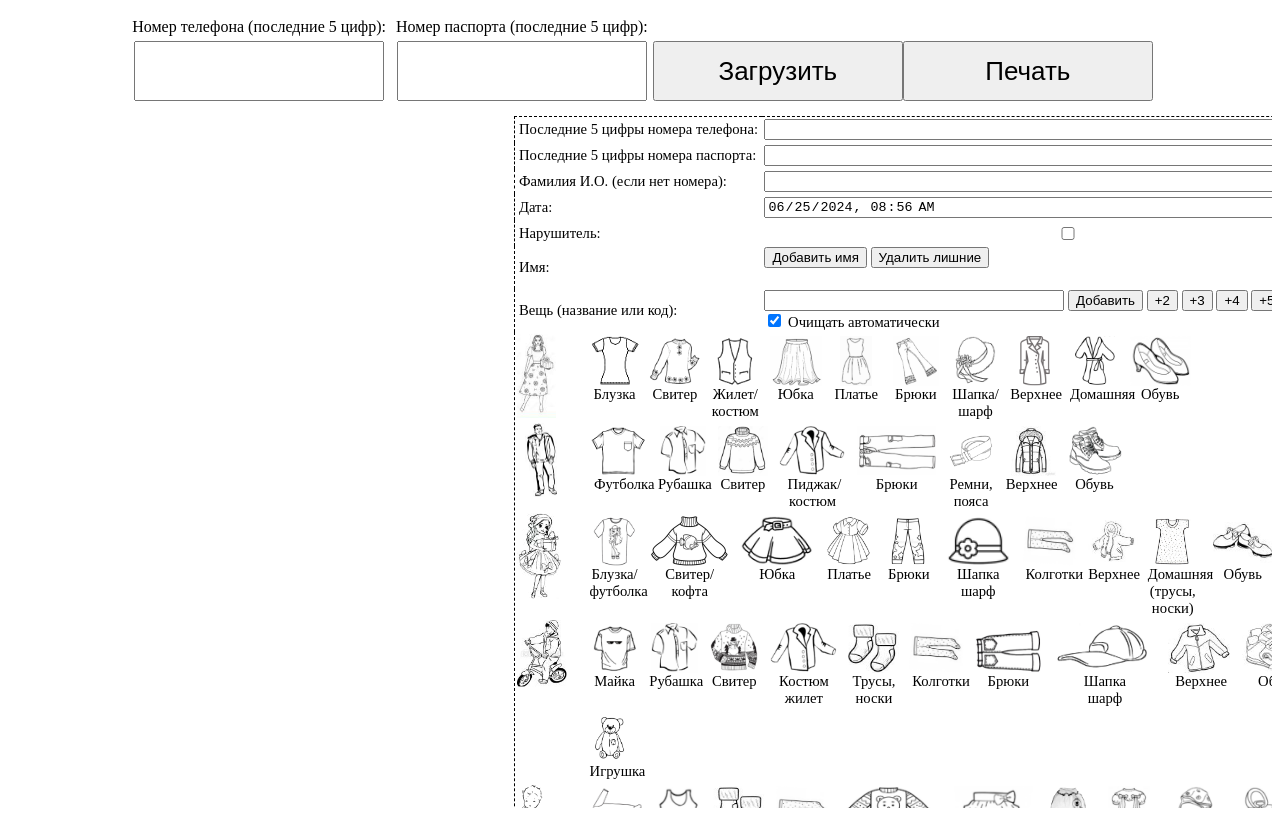
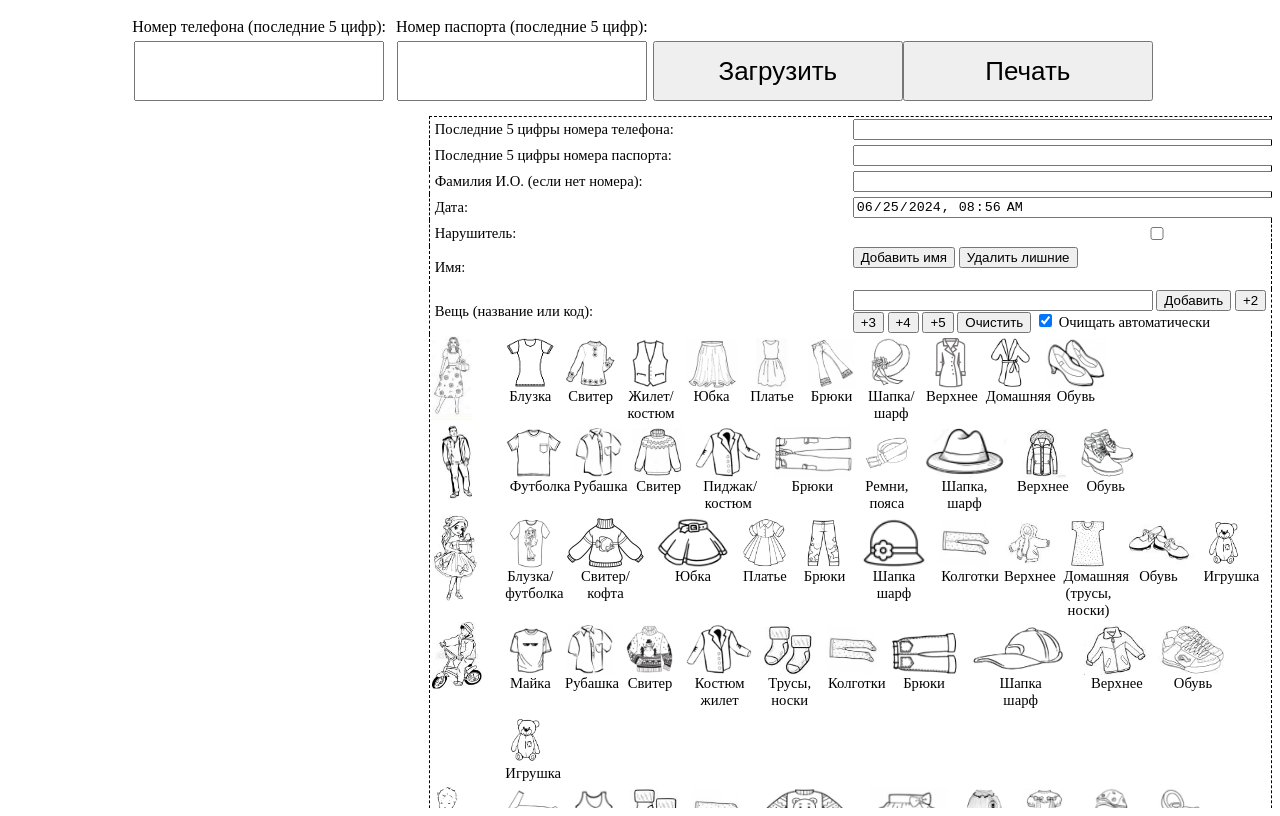
Before and after one commit to PFight/tag-generator, a website with bundled scripts: page assets/visitor.html in a window 1280 px wide. Built offline with nearby package versions, Linux system fonts and the light colour scheme; some packages are replaced by stand-ins of ours; files whose address does not match are found by name.

Commit message:
Fixed css, added man's hat.

```diff
--- a/assets/visitor.html
+++ b/assets/visitor.html
@@ -2,7 +2,7 @@
 	<meta charset="UTF-8">
 	<meta name="viewport" content="width=device-width, initial-scale=1" />
 	<head>
-		<link rel="stylesheet" href="app.css?v=17">
+		<link rel="stylesheet" href="app.css?v=18">
 	</head>
     <body class="visitor-body">
         <div id="pageType" data-value="visitor"></div>
@@ -196,6 +196,10 @@
 								<div class="gift-add-item__card" data-code="50">
 									<img src="50.png" class="gift-add-item__card-icon" />
 									<span class="gift-add-item__card-name">Ремни, пояса</span>
+								</div>
+								<div class="gift-add-item__card" data-code="11">
+									<img src="11.png" class="gift-add-item__card-icon" />
+									<span class="gift-add-item__card-name">Шапка, шарф</span>
 								</div>
 								<div class="gift-add-item__card" data-code="12">
 									<img src="12.png" class="gift-add-item__card-icon" />
@@ -416,6 +420,6 @@
 				<a class="add-item-toast__cancel" >Отмена</a>
 			</div>
 		</template>
-        <script src="app.js?v=28"></script>
+        <script src="app.js?v=29"></script>
 	</body>
 </html>
--- a/docs/app.css
+++ b/docs/app.css
@@ -32,6 +32,7 @@
     padding: 1em;
     width: 100%;
     box-sizing: border-box;
+    table-layout: fixed;
 }
 
 .gift-items {
@@ -52,7 +53,7 @@
     display: table-cell;
     padding: 0.3em;
     white-space: nowrap;
-    width: 0;
+    width: auto;
 }
 .gift-field__input {
     width: 600px;
@@ -279,7 +280,7 @@
 }
 
 #gift.visitor-panel-side {
-    flex: 1.5 1 0%;
+    flex: 2 1 0%;
 }
 
 .gift-add-item__person-list-item:hover {
--- a/src/gifts.css
+++ b/src/gifts.css
@@ -32,6 +32,7 @@
     padding: 1em;
     width: 100%;
     box-sizing: border-box;
+    table-layout: fixed;
 }
 
 .gift-items {
@@ -52,7 +53,7 @@
     display: table-cell;
     padding: 0.3em;
     white-space: nowrap;
-    width: 0;
+    width: auto;
 }
 .gift-field__input {
     width: 600px;
--- a/src/visitor.css
+++ b/src/visitor.css
@@ -92,7 +92,7 @@
 }
 
 #gift.visitor-panel-side {
-    flex: 1.5 1 0%;
+    flex: 2 1 0%;
 }
 
 .gift-add-item__person-list-item:hover {
```
Also changed, not shown: docs/visitor.html (+6 -2 lines).
